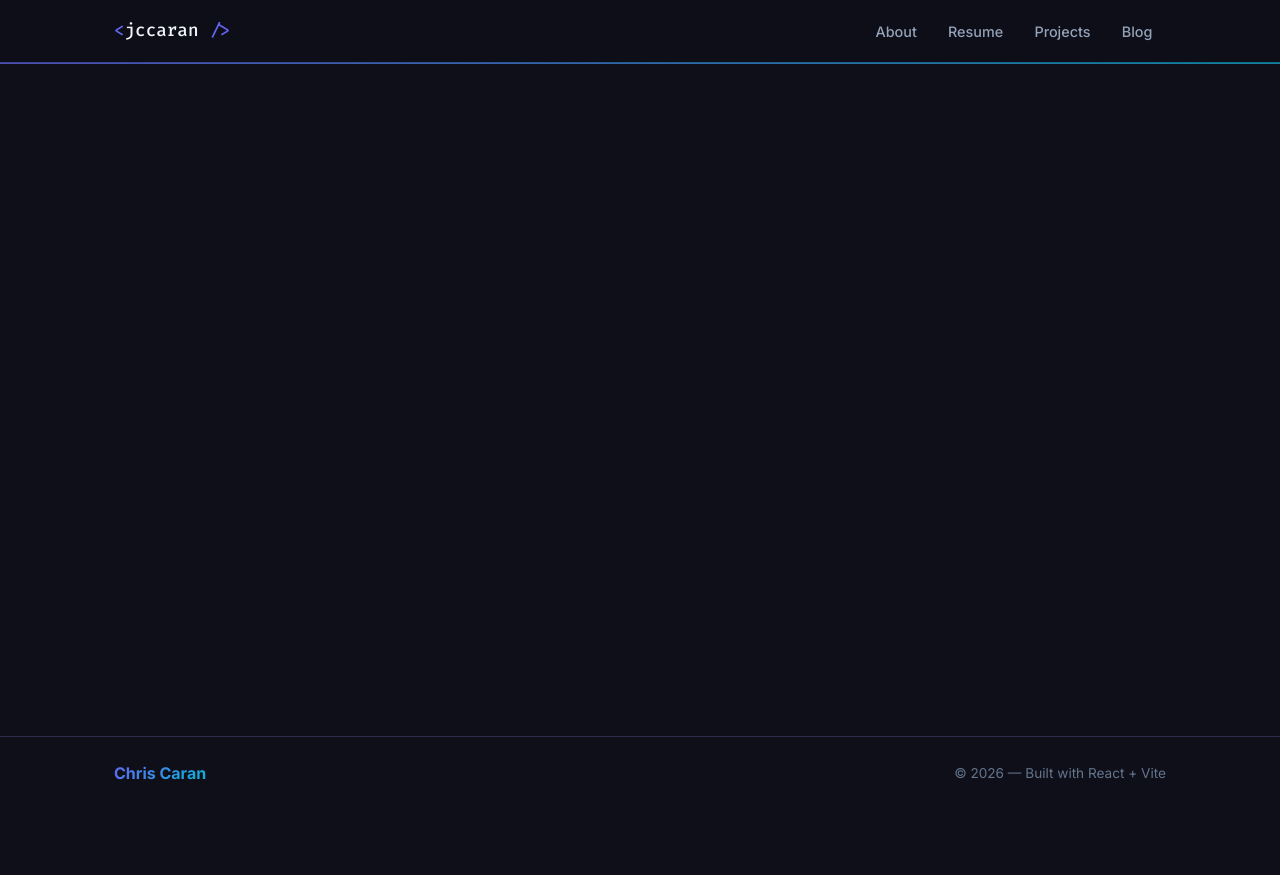
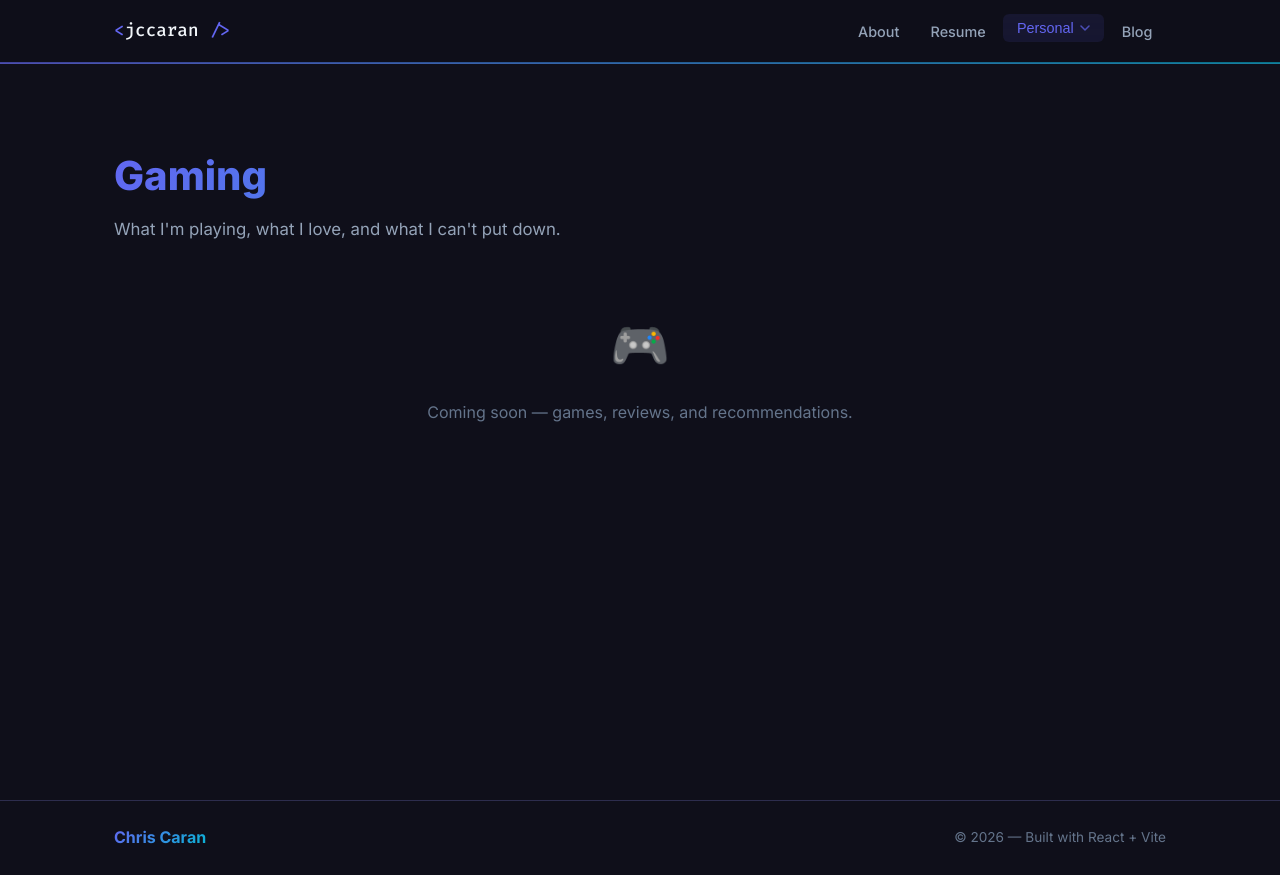
Before and after one commit to jccaran/jccaran.github.io, a React (Vite) app: page /#/personal/gaming in a window 1280 px wide. Before the commit this address led to /#/personal/work. Before the commit the page ends 811 px from the top, so only its background shows below. Built offline with nearby package versions, Linux system fonts and the light colour scheme.

Commit message:
New menu

```diff
--- a/src/App.jsx
+++ b/src/App.jsx
@@ -3,7 +3,9 @@ import Nav from './components/Nav'
 import Footer from './components/Footer'
 import Home from './pages/Home'
 import Resume from './pages/Resume'
-import Projects from './pages/Projects'
+import Travel from './pages/Travel'
+import Gaming from './pages/Gaming'
+import Work from './pages/Work'
 import Blog from './pages/Blog'
 import './App.css'
 
@@ -15,7 +17,9 @@ export default function App() {
         <Routes>
           <Route path="/" element={<Home />} />
           <Route path="/resume" element={<Resume />} />
-          <Route path="/projects" element={<Projects />} />
+          <Route path="/personal/travel" element={<Travel />} />
+          <Route path="/personal/gaming" element={<Gaming />} />
+          <Route path="/personal/work" element={<Work />} />
           <Route path="/blog" element={<Blog />} />
         </Routes>
       </main>
--- a/src/components/Nav.css
+++ b/src/components/Nav.css
@@ -77,3 +77,64 @@
     font-size: 0.82rem;
   }
 }
+
+.nav-dropdown {
+  position: relative;
+}
+
+.nav-dropdown-trigger {
+  background: none;
+  border: none;
+  cursor: pointer;
+  display: flex;
+  align-items: center;
+  gap: 0.3rem;
+}
+
+.dropdown-chevron {
+  transition: transform 0.2s ease;
+  opacity: 0.7;
+}
+
+.dropdown-chevron.open {
+  transform: rotate(180deg);
+}
+
+.nav-dropdown-menu {
+  position: absolute;
+  top: calc(100% + 0.5rem);
+  left: 50%;
+  transform: translateX(-50%);
+  background: rgba(20, 20, 35, 0.97);
+  backdrop-filter: blur(16px);
+  -webkit-backdrop-filter: blur(16px);
+  border: 1px solid var(--border);
+  border-radius: var(--radius);
+  padding: 0.4rem;
+  min-width: 140px;
+  display: flex;
+  flex-direction: column;
+  gap: 0.1rem;
+  box-shadow: 0 8px 32px rgba(0,0,0,0.4);
+  z-index: 200;
+}
+
+.nav-dropdown-item {
+  padding: 0.5rem 0.85rem;
+  border-radius: var(--radius-sm);
+  font-size: 0.9rem;
+  font-weight: 500;
+  color: var(--text-secondary);
+  transition: color var(--transition), background var(--transition);
+  white-space: nowrap;
+}
+
+.nav-dropdown-item:hover {
+  color: var(--text-primary);
+  background: rgba(255,255,255,0.05);
+}
+
+.nav-dropdown-item.active {
+  color: var(--accent-primary);
+  background: rgba(99,102,241,0.1);
+}
--- a/src/components/Nav.jsx
+++ b/src/components/Nav.jsx
@@ -1,12 +1,56 @@
-import { NavLink } from 'react-router-dom'
+import { useState, useRef, useEffect } from 'react'
+import { NavLink, useLocation } from 'react-router-dom'
 import './Nav.css'
 
-const links = [
-  { to: '/', label: 'About' },
-  { to: '/resume', label: 'Resume' },
-  { to: '/projects', label: 'Projects' },
-  { to: '/blog', label: 'Blog' },
+const personalItems = [
+  { to: '/personal/travel', label: 'Travel' },
+  { to: '/personal/gaming', label: 'Gaming' },
+  { to: '/personal/work', label: 'Work' },
 ]
+
+function PersonalDropdown() {
+  const [open, setOpen] = useState(false)
+  const ref = useRef(null)
+  const location = useLocation()
+  const isActive = location.pathname.startsWith('/personal')
+
+  useEffect(() => {
+    function handleClick(e) {
+      if (ref.current && !ref.current.contains(e.target)) setOpen(false)
+    }
+    document.addEventListener('mousedown', handleClick)
+    return () => document.removeEventListener('mousedown', handleClick)
+  }, [])
+
+  return (
+    <div className="nav-dropdown" ref={ref}>
+      <button
+        className={`nav-link nav-dropdown-trigger ${isActive ? 'active' : ''}`}
+        onClick={() => setOpen(o => !o)}
+        aria-expanded={open}
+      >
+        Personal
+        <svg className={`dropdown-chevron ${open ? 'open' : ''}`} width="12" height="12" viewBox="0 0 12 12" fill="none">
+          <path d="M2 4l4 4 4-4" stroke="currentColor" strokeWidth="1.5" strokeLinecap="round" strokeLinejoin="round"/>
+        </svg>
+      </button>
+      {open && (
+        <div className="nav-dropdown-menu">
+          {personalItems.map(({ to, label }) => (
+            <NavLink
+              key={to}
+              to={to}
+              className={({ isActive }) => `nav-dropdown-item ${isActive ? 'active' : ''}`}
+              onClick={() => setOpen(false)}
+            >
+              {label}
+            </NavLink>
+          ))}
+        </div>
+      )}
+    </div>
+  )
+}
 
 export default function Nav() {
   return (
@@ -18,16 +62,10 @@ export default function Nav() {
           <span className="nav-logo-bracket"> /&gt;</span>
         </NavLink>
         <nav className="nav-links">
-          {links.map(({ to, label }) => (
-            <NavLink
-              key={to}
-              to={to}
-              end={to === '/'}
-              className={({ isActive }) => `nav-link ${isActive ? 'active' : ''}`}
-            >
-              {label}
-            </NavLink>
-          ))}
+          <NavLink to="/" end className={({ isActive }) => `nav-link ${isActive ? 'active' : ''}`}>About</NavLink>
+          <NavLink to="/resume" className={({ isActive }) => `nav-link ${isActive ? 'active' : ''}`}>Resume</NavLink>
+          <PersonalDropdown />
+          <NavLink to="/blog" className={({ isActive }) => `nav-link ${isActive ? 'active' : ''}`}>Blog</NavLink>
         </nav>
       </div>
       <div className="nav-gradient-bar" />
--- /dev/null
+++ b/src/pages/Gaming.jsx
@@ -0,0 +1,16 @@
+import './Personal.css'
+
+export default function Gaming() {
+  return (
+    <div className="personal-page section">
+      <div className="container">
+        <h1 className="section-title">Gaming</h1>
+        <p className="section-subtitle">What I'm playing, what I love, and what I can't put down.</p>
+        <div className="personal-placeholder">
+          <span>🎮</span>
+          <p>Coming soon — games, reviews, and recommendations.</p>
+        </div>
+      </div>
+    </div>
+  )
+}
--- /dev/null
+++ b/src/pages/Personal.css
@@ -0,0 +1,17 @@
+.personal-page {
+  min-height: calc(100vh - var(--nav-height));
+}
+
+.personal-placeholder {
+  margin-top: 4rem;
+  display: flex;
+  flex-direction: column;
+  align-items: center;
+  gap: 1rem;
+  color: var(--text-muted);
+  font-size: 1rem;
+}
+
+.personal-placeholder span {
+  font-size: 3rem;
+}
--- /dev/null
+++ b/src/pages/Travel.jsx
@@ -0,0 +1,16 @@
+import './Personal.css'
+
+export default function Travel() {
+  return (
+    <div className="personal-page section">
+      <div className="container">
+        <h1 className="section-title">Travel</h1>
+        <p className="section-subtitle">Places I've been and adventures I've had.</p>
+        <div className="personal-placeholder">
+          <span>✈️</span>
+          <p>Coming soon — stories, photos, and destinations.</p>
+        </div>
+      </div>
+    </div>
+  )
+}
--- /dev/null
+++ b/src/pages/Work.jsx
@@ -0,0 +1,16 @@
+import './Personal.css'
+
+export default function Work() {
+  return (
+    <div className="personal-page section">
+      <div className="container">
+        <h1 className="section-title">Work</h1>
+        <p className="section-subtitle">Projects, tools, and things I've built.</p>
+        <div className="personal-placeholder">
+          <span>🛠️</span>
+          <p>Coming soon — personal projects and code.</p>
+        </div>
+      </div>
+    </div>
+  )
+}
```
Also changed, not shown: 5 other files (tests, documents, lock files or other folders).
